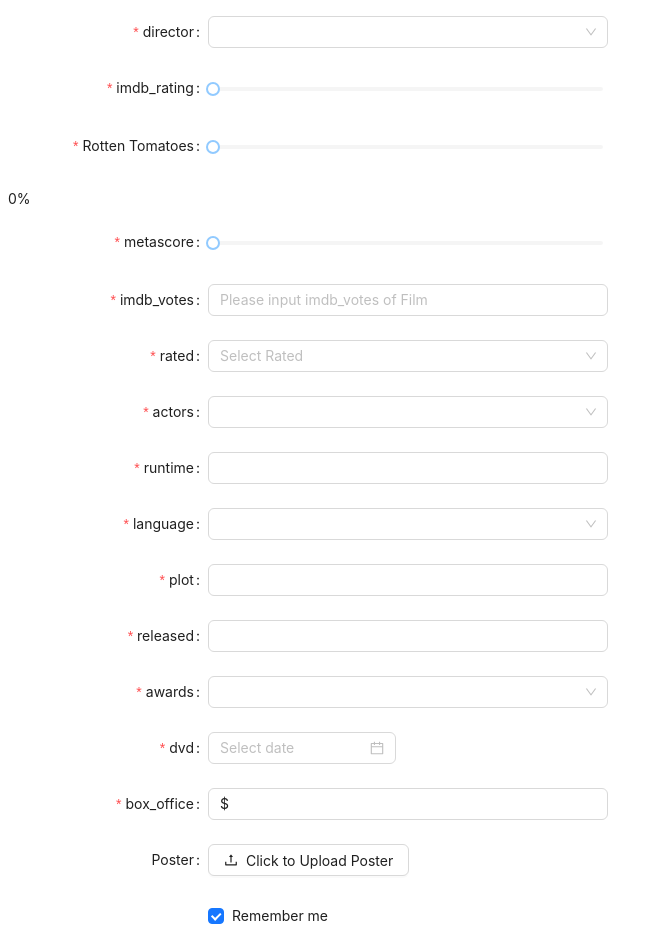
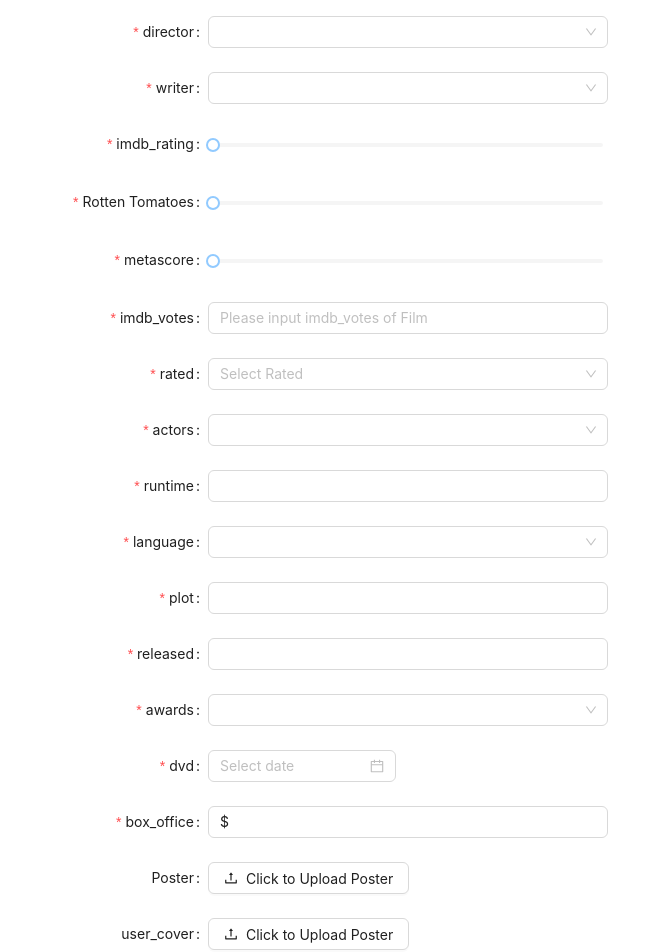
Before and after one commit to dehghanizahra90-coder/movie-list, a React (Vite) app: page /form in a window 1280 px wide. Shown: the part 280-1232 px from the top of the page, without its empty margins (0-663 px from the left). Built offline with nearby package versions, Linux system fonts and the light colour scheme.

Commit message:
change submit-movie

```diff
--- a/src/assets/components/Single-page/index.jsx
+++ b/src/assets/components/Single-page/index.jsx
@@ -25,6 +25,23 @@ export function SingleMovie() {
   return (
     <Fragment>
       <h1>{singleMovie.title}</h1>
+      <h3>{singleMovie.actors}</h3>
+      <h3>{singleMovie.awards}</h3>
+      <h3>{singleMovie.box_office}</h3>
+      <h3>{singleMovie.country}</h3>
+      <h3>{singleMovie.director}</h3>
+      <h3>{singleMovie.dvd}</h3>
+      <h3>{singleMovie.imdb_id}</h3>
+      <h3>{singleMovie.imdb_votes}</h3>
+      <h3>{singleMovie.language}</h3>
+      <h3>{singleMovie.plot}</h3>
+      <h3>{singleMovie.rated}</h3>
+      <h3>{singleMovie.ratings}</h3>
+      <h3>{singleMovie.released}</h3>
+      <h3>{singleMovie.runtime}</h3>
+      <h3>{singleMovie.writer}</h3>
+      <h3>{singleMovie.year}</h3>
+      <img src={singleMovie.user_cover} />
       <img src={singleMovie.poster} />
     </Fragment>
   );
--- a/src/assets/pages/submit-movie-page.jsx
+++ b/src/assets/pages/submit-movie-page.jsx
@@ -17,21 +17,8 @@ import convertRate from "../utilites/convert-rate";
 
 export default function FormSend() {
   const [fileList, setFileList] = useState([]);
-  const [inputValue, setInputValue] = useState(1);
-  const [rottenTomatoes, setRottenTomatoes] = useState(0);
-  const [metaScore, setMetaScore] = useState(0);
+  const [coverList, setCoverList] = useState([]);
   const [form] = Form.useForm();
-  const onChangeImdb = (newValue) => {
-    setInputValue(newValue);
-    console.log(inputValue);
-  };
-  const onChangeRotten = (value) => {
-    setRottenTomatoes(value);
-    form.setFieldsValue({ Rotten_Tomatoes: value });
-  };
-  const onChangeMeta = (newValue) => {
-    setMetaScore(newValue);
-  };
 
   const props = {
     beforeUpload: (file) => {
@@ -44,36 +31,48 @@ export default function FormSend() {
     },
     multiple: false,
   };
-  useEffect(() => {
-    form.setFieldsValue({ Rotten_Tomatoes: rottenTomatoes });
-  }, [form, rottenTomatoes]);
+   const coverProps = {
+    beforeUpload: (file) => {
+      console.log([file]);
+      setCoverList([file]);
+      return false;
+    },
+    onRemove: () => {
+      setCoverList([]);
+    },
+    multiple: false,
+  };
+  // useEffect(() => {
+  //   form.setFieldsValue({ Rotten_Tomatoes: rottenTomatoes });
+  // }, [form, rottenTomatoes]);
 
-  const beforeUpload = (file) => {
-    const isJpgOrPng = file.type === "image/jpeg" || file.type === "image/png";
-    if (!isJpgOrPng) {
-      alert("You can only upload JPG/PNG file!");
-      return;
-    }
-    const isLt2M = file.size / 1024 / 1024 < 2;
-    if (!isLt2M) {
-      alert("Image must smaller than 2MB!");
-      return;
-    }
-    return isJpgOrPng && isLt2M;
-  };
+  // const beforeUpload = (file) => {
+  // const isJpgOrPng = file.type === "image/jpeg" || file.type === "image/png";
+  // if (!isJpgOrPng) {
+  //   alert("You can only upload JPG/PNG file!");
+  //   return;
+  // }
+  // const isLt2M = file.size / 2048 / 2048 < 2;
+  // if (!isLt2M) {
+  //   alert("Image must smaller than 2MB!");
+  //   return;
+  // }
+  // return isJpgOrPng && isLt2M;
+  //   return false
+  // };
 
-  const ratings = [
-    { Value: `${inputValue}/10`, Source: "Internet Movie Database" },
-    { Value: `${rottenTomatoes}%`, Source: "Rotten Tomatoes" },
-    { Value: `${metaScore}/100`, Source: "Metacritic" },
-  ];
   const onFinish = async (values) => {
+    const ratings = [
+      { Value: `${values.imdb_rating}/10`, Source: "Internet Movie Database" },
+      { Value: `${values.rotten_tomatoes}%`, Source: "Rotten Tomatoes" },
+      { Value: `${values.metascore}/100`, Source: "Metacritic" },
+    ];
     console.log("Successss:", values);
-    console.log(values.imdb_rating, typeof values.imdb_rating);
-    console.log(
-      values.imdb_rating.toString(),
-      typeof values.imdb_rating.toString()
-    );
+    // console.log(values.imdb_rating, typeof values.imdb_rating);
+    // console.log(
+    //   values.imdb_rating.toString(),
+    //   typeof values.imdb_rating.toString()
+    // );
 
     if (fileList.length === 0) {
       alert("Please select a poster file before submitting.");
@@ -90,12 +89,16 @@ export default function FormSend() {
       formData.append("language", changeArryToString(values.language));
       formData.append("country", changeArryToString(values.country));
       formData.append("director", changeArryToString(values.director));
+      formData.append("writer", changeArryToString(values.writer));
       formData.append("awards", changeArryToString(values.awards));
       formData.append("dvd", formatDate(values.dvd));
       formData.append("rated", convertRate(values.rated));
-      console.log(JSON.stringify(ratings));
-      formData.append("Rating", JSON.stringify(ratings));
-      formData.append("poster", fileList[0], `${values.imdb_id}.jpg`);
+      formData.append("ratings", JSON.stringify(ratings));
+
+      console.log("kkk", ratings);
+      formData.append("poster", fileList[0]);
+      formData.append("user_cover", coverList[0]);
+      console.log(formData);
 
       await instance.post("movies/multi", formData, {
         headers: {
@@ -104,7 +107,7 @@ export default function FormSend() {
       });
       alert("Movie uploaded successfully!");
     } catch (error) {
-      console.log(error.response);
+      console.log(error);
     }
   };
 
@@ -119,7 +122,7 @@ export default function FormSend() {
       initialValues={{ remember: true }}
       onFinish={onFinish}
       form={form}
-      onFinishFailed={onFinishFailed}
+      // onFinishFailed={onFinishFailed}
     >
       <Form.Item
         label="title"
@@ -162,6 +165,18 @@ export default function FormSend() {
         <Select mode="tags" allowClear style={{ width: "100%" }} />
       </Form.Item>
       <Form.Item
+        label="writer"
+        name="writer"
+        rules={[
+          {
+            required: true,
+            message: "Please input  writer of Film and seprated with ,",
+          },
+        ]}
+      >
+        <Select mode="tags" allowClear style={{ width: "100%" }} />
+      </Form.Item>
+      <Form.Item
         label="imdb_rating"
         name="imdb_rating"
         rules={[
@@ -171,25 +186,25 @@ export default function FormSend() {
         <Slider
           min={1}
           max={10}
-          onChange={onChangeImdb}
-          value={typeof inputValue === "number" ? inputValue : 0}
+          // onChange={onChangeImdb}
+          // value={typeof inputValue === "number" ? inputValue : 0}
           step={0.1}
         />
       </Form.Item>
       <Form.Item
         label="Rotten Tomatoes"
-        name="Rotten_Tomatoes"
+        name="rotten_tomatoes"
         rules={[{ required: true, message: "Please input Rotten of Film" }]}
       >
         <Slider
           min={1}
           max={100}
           step={1}
-          onChange={onChangeRotten}
-          value={rottenTomatoes}
+          // onChange={onChangeRotten}
+          // value={rottenTomatoes}
         />
       </Form.Item>
-      <div style={{ marginBottom: 16 }}>{rottenTomatoes}%</div>
+      {/* <div style={{ marginBottom: 16 }}>{rottenTomatoes}%</div> */}
       <Form.Item
         label="metascore"
         name="metascore"
@@ -198,8 +213,8 @@ export default function FormSend() {
         <Slider
           min={1}
           max={100}
-          onChange={onChangeMeta}
-          value={typeof metaScore === "number" ? metaScore : 0}
+          // onChange={onChangeMeta}
+          // value={typeof metaScore === "number" ? metaScore : 0}
           step={1}
         />
       </Form.Item>
@@ -287,13 +302,17 @@ export default function FormSend() {
         <Input prefix="$" />
       </Form.Item>
       <Form.Item label="Poster">
-        <Upload {...props} fileList={fileList} beforeUpload={beforeUpload}>
+        <Upload {...props} fileList={fileList}>
           <Button icon={<UploadOutlined />}>Click to Upload Poster</Button>
         </Upload>
       </Form.Item>
-      <Form.Item name="remember" valuePropName="checked" label={null}>
-        <Checkbox>Remember me</Checkbox>
+
+      <Form.Item label="user_cover">
+        <Upload {...coverProps} fileList={coverList}>
+          <Button icon={<UploadOutlined />}>Click to Upload Poster</Button>
+        </Upload>
       </Form.Item>
+
       <Form.Item label={null}>
         <Button type="primary" htmlType="submit">
           Submit
--- a/src/main.jsx
+++ b/src/main.jsx
@@ -1,9 +1,9 @@
-import { StrictMode } from "react";
+import { Fragment, StrictMode } from "react";
 import { createRoot } from "react-dom/client";
 import { Router } from "./assets/router";
 
 createRoot(document.getElementById("root")).render(
-  <StrictMode>
+  <Fragment>
     <Router />
-  </StrictMode>
+  </Fragment>
 );
```
